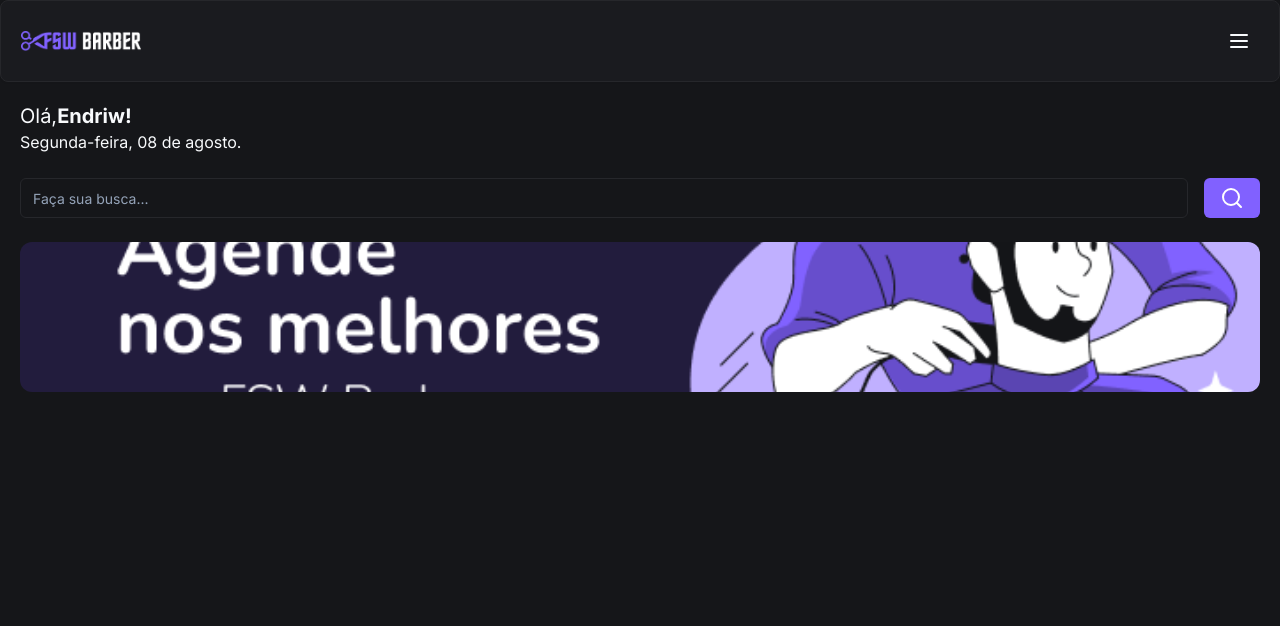
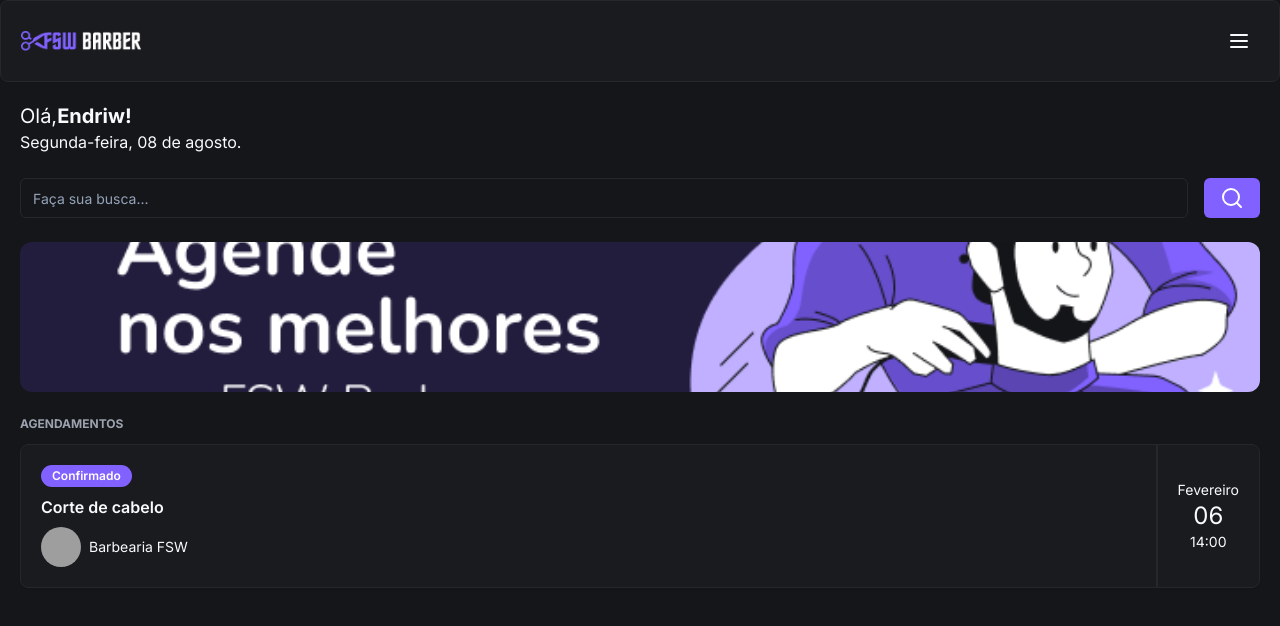
Before and after one commit to endriwmsi/fsw-barber, a Next.js app: page / in a window 1280 px wide. Shown: the top 626 px of the page. Built offline with nearby package versions, Linux system fonts and the light colour scheme; grey boxes are pictures that could not be loaded.

Commit message:
feat: add booking item

```diff
--- a/next.config.mjs
+++ b/next.config.mjs
@@ -1,4 +1,12 @@
 /** @type {import('next').NextConfig} */
-const nextConfig = {};
+const nextConfig = {
+  images: {
+    remotePatterns: [
+      {
+        hostname: "utfs.io",
+      },
+    ],
+  },
+};
 
 export default nextConfig;
--- a/package.json
+++ b/package.json
@@ -14,6 +14,7 @@
   },
   "dependencies": {
     "@prisma/client": "^5.18.0",
+    "@radix-ui/react-avatar": "^1.1.0",
     "@radix-ui/react-slot": "^1.1.0",
     "class-variance-authority": "^0.7.0",
     "clsx": "^2.1.1",
--- /dev/null
+++ b/src/app/_components/ui/avatar.tsx
@@ -0,0 +1,50 @@
+"use client";
+
+import * as React from "react";
+import * as AvatarPrimitive from "@radix-ui/react-avatar";
+
+import { cn } from "@/app/_lib/utils";
+
+const Avatar = React.forwardRef<
+  React.ElementRef<typeof AvatarPrimitive.Root>,
+  React.ComponentPropsWithoutRef<typeof AvatarPrimitive.Root>
+>(({ className, ...props }, ref) => (
+  <AvatarPrimitive.Root
+    ref={ref}
+    className={cn(
+      "relative flex h-10 w-10 shrink-0 overflow-hidden rounded-full",
+      className,
+    )}
+    {...props}
+  />
+));
+Avatar.displayName = AvatarPrimitive.Root.displayName;
+
+const AvatarImage = React.forwardRef<
+  React.ElementRef<typeof AvatarPrimitive.Image>,
+  React.ComponentPropsWithoutRef<typeof AvatarPrimitive.Image>
+>(({ className, ...props }, ref) => (
+  <AvatarPrimitive.Image
+    ref={ref}
+    className={cn("aspect-square h-full w-full", className)}
+    {...props}
+  />
+));
+AvatarImage.displayName = AvatarPrimitive.Image.displayName;
+
+const AvatarFallback = React.forwardRef<
+  React.ElementRef<typeof AvatarPrimitive.Fallback>,
+  React.ComponentPropsWithoutRef<typeof AvatarPrimitive.Fallback>
+>(({ className, ...props }, ref) => (
+  <AvatarPrimitive.Fallback
+    ref={ref}
+    className={cn(
+      "flex h-full w-full items-center justify-center rounded-full bg-muted",
+      className,
+    )}
+    {...props}
+  />
+));
+AvatarFallback.displayName = AvatarPrimitive.Fallback.displayName;
+
+export { Avatar, AvatarImage, AvatarFallback };
--- /dev/null
+++ b/src/app/_components/ui/badge.tsx
@@ -0,0 +1,36 @@
+import * as React from "react";
+import { cva, type VariantProps } from "class-variance-authority";
+
+import { cn } from "@/app/_lib/utils";
+
+const badgeVariants = cva(
+  "inline-flex items-center rounded-full border px-2.5 py-0.5 text-xs font-semibold transition-colors focus:outline-none focus:ring-2 focus:ring-ring focus:ring-offset-2",
+  {
+    variants: {
+      variant: {
+        default:
+          "border-transparent bg-primary text-primary-foreground hover:bg-primary/80",
+        secondary:
+          "border-transparent bg-secondary text-secondary-foreground hover:bg-secondary/80",
+        destructive:
+          "border-transparent bg-destructive text-destructive-foreground hover:bg-destructive/80",
+        outline: "text-foreground",
+      },
+    },
+    defaultVariants: {
+      variant: "default",
+    },
+  },
+);
+
+export interface BadgeProps
+  extends React.HTMLAttributes<HTMLDivElement>,
+    VariantProps<typeof badgeVariants> {}
+
+function Badge({ className, variant, ...props }: BadgeProps) {
+  return (
+    <div className={cn(badgeVariants({ variant }), className)} {...props} />
+  );
+}
+
+export { Badge, badgeVariants };
--- /dev/null
+++ b/src/app/_lib/prisma.ts
@@ -0,0 +1,18 @@
+import { PrismaClient } from "@prisma/client";
+
+declare global {
+  // eslint-disable-next-line no-unused-vars
+  var cachedPrisma: PrismaClient;
+}
+
+let prisma: PrismaClient;
+if (process.env.NODE_ENV === "production") {
+  prisma = new PrismaClient();
+} else {
+  if (!global.cachedPrisma) {
+    global.cachedPrisma = new PrismaClient();
+  }
+  prisma = global.cachedPrisma;
+}
+
+export const db = prisma;
--- a/src/app/page.tsx
+++ b/src/app/page.tsx
@@ -1,15 +1,20 @@
-import { SearchIcon } from "lucide-react"
-import Header from "./_components/header"
-import { Button } from "./_components/ui/button"
-import { Input } from "./_components/ui/input"
-import Image from "next/image"
+import { SearchIcon } from "lucide-react";
+import Header from "./_components/header";
+import { Button } from "./_components/ui/button";
+import { Input } from "./_components/ui/input";
+import Image from "next/image";
+import { Card, CardContent } from "./_components/ui/card";
+import { Badge } from "./_components/ui/badge";
+import { Avatar } from "./_components/ui/avatar";
+import { AvatarImage } from "@radix-ui/react-avatar";
 
-const Home = () => {
+const Home = async () => {
   return (
     <div>
       {/* header */}
       <Header />
 
+      {/* texto */}
       <div className="p-5">
         <h2 className="text-xl">
           Olá,
@@ -17,6 +22,7 @@
         </h2>
         <p>Segunda-feira, 08 de agosto.</p>
 
+        {/* busca */}
         <div className="mt-6 flex items-center gap-2 space-x-2">
           <Input placeholder="Faça sua busca..." />
 
@@ -25,6 +31,7 @@
           </Button>
         </div>
 
+        {/* banner */}
         <div className="relative mt-6 h-[150px] w-full">
           <Image
             alt="Agende nos melhores com FSW Barber"
@@ -33,9 +40,36 @@
             className="rounded-xl object-cover"
           />
         </div>
+
+        {/* agendamentos */}
+        <h2 className="mb-3 mt-6 text-xs font-bold uppercase text-gray-400">
+          Agendamentos
+        </h2>
+
+        <Card>
+          <CardContent className="flex justify-between p-0">
+            <div className="flex flex-col gap-2 py-5 pl-5">
+              <Badge className="w-fit">Confirmado</Badge>
+              <h3 className="font-semibold">Corte de cabelo</h3>
+
+              <div className="flex items-center gap-2">
+                <Avatar>
+                  <AvatarImage src="https://utfs.io/f/0522fdaf-0357-4213-8f52-1d83c3dcb6cd-18e.png" />
+                </Avatar>
+                <p className="text-sm">Barbearia FSW</p>
+              </div>
+            </div>
+
+            <div className="flex flex-col items-center justify-center border-l-2 border-solid px-5">
+              <p className="text-sm">Fevereiro</p>
+              <p className="text-2xl">06</p>
+              <p className="text-sm">14:00</p>
+            </div>
+          </CardContent>
+        </Card>
       </div>
     </div>
-  )
-}
+  );
+};
 
-export default Home
+export default Home;
```
Also changed, not shown: 1 other file (tests, documents, lock files or other folders).
